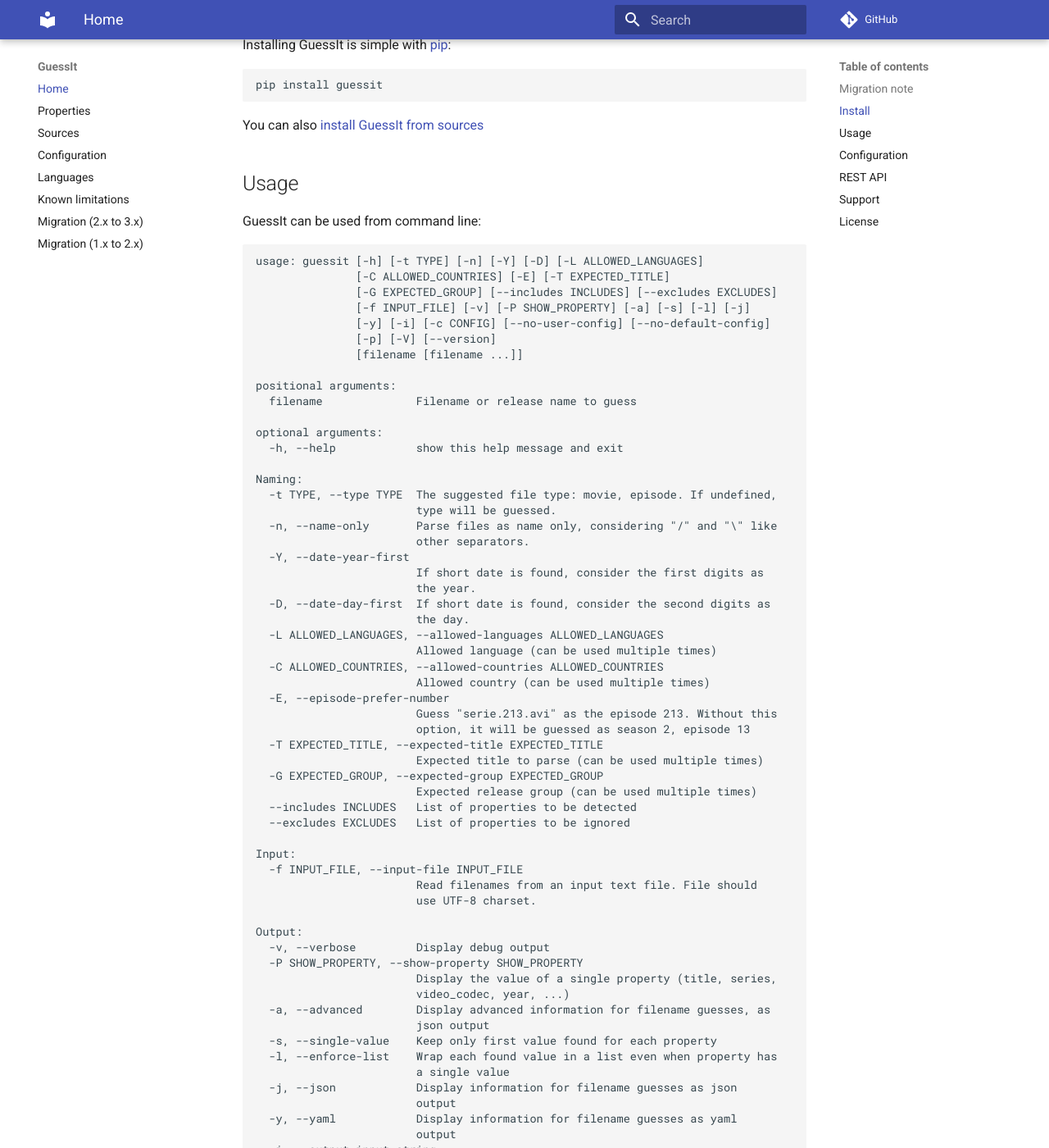
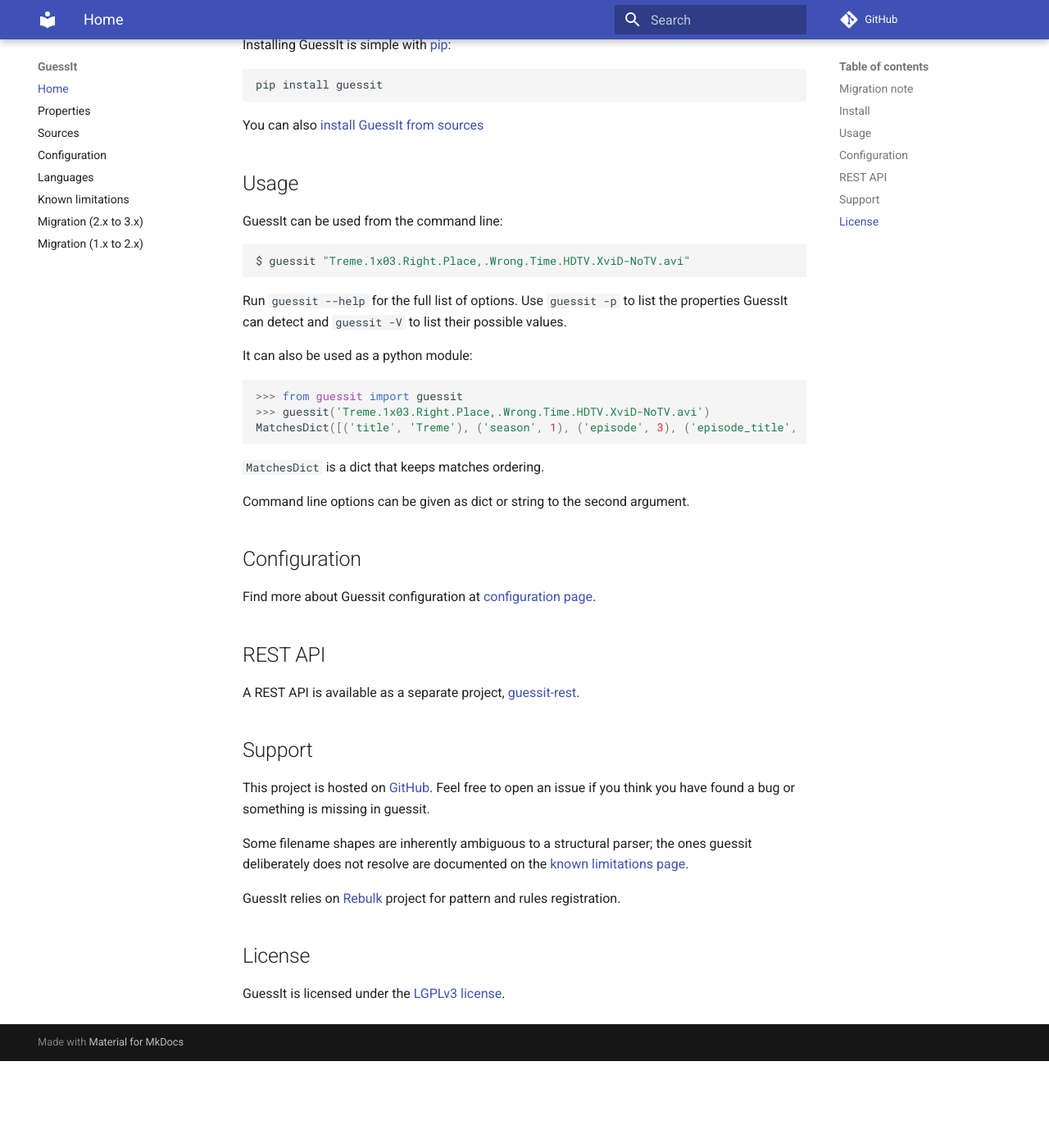
Before and after one commit to guessit-io/guessit, an MkDocs documentation site: the page built from docs/index.md, in a window 1280 px wide and 1400 px high, scrolled down 935 px. Shown: the whole window at 82% size. Built offline with MkDocs 1.6.1 and Material for MkDocs 9.7.7, drawn with Linux system fonts in a browser that asks for light colours; comment, search, counter and statistics services are not loaded; after the commit the page ends 2229 px from its top, so only the background shows below that; some of the changed text lies outside the part shown.

Commit message:
docs(index): drop the stale CLI help dump and fix the REST API note
Replace the hand-pasted argparse --help output (already drifted from the
real output) with a short example plus a pointer to guessit --help / -p /
-V. Reword the REST API section: guessit-rest already exists, so it is no
longer "available soon".

Closes #901

Co-Authored-By: Claude Opus 4.8 (1M context) <noreply@anthropic.com>
Claude-Session: https://claude.ai/code/session_01MmzajDoiRDF6Lq6MtD3gVL

````diff
--- a/docs/index.md
+++ b/docs/index.md
@@ -56,92 +56,14 @@ You can also [install GuessIt from sources](./sources.md)
 Usage
 -----
 
-GuessIt can be used from command line:
+GuessIt can be used from the command line:
 
+```bash
+$ guessit "Treme.1x03.Right.Place,.Wrong.Time.HDTV.XviD-NoTV.avi"
 ```
-usage: guessit [-h] [-t TYPE] [-n] [-Y] [-D] [-L ALLOWED_LANGUAGES]
-               [-C ALLOWED_COUNTRIES] [-E] [-T EXPECTED_TITLE]
-               [-G EXPECTED_GROUP] [--includes INCLUDES] [--excludes EXCLUDES]
-               [-f INPUT_FILE] [-v] [-P SHOW_PROPERTY] [-a] [-s] [-l] [-j]
-               [-y] [-i] [-c CONFIG] [--no-user-config] [--no-default-config]
-               [-p] [-V] [--version]
-               [filename [filename ...]]
 
-positional arguments:
-  filename              Filename or release name to guess
-
-optional arguments:
-  -h, --help            show this help message and exit
-
-Naming:
-  -t TYPE, --type TYPE  The suggested file type: movie, episode. If undefined,
-                        type will be guessed.
-  -n, --name-only       Parse files as name only, considering "/" and "\" like
-                        other separators.
-  -Y, --date-year-first
-                        If short date is found, consider the first digits as
-                        the year.
-  -D, --date-day-first  If short date is found, consider the second digits as
-                        the day.
-  -L ALLOWED_LANGUAGES, --allowed-languages ALLOWED_LANGUAGES
-                        Allowed language (can be used multiple times)
-  -C ALLOWED_COUNTRIES, --allowed-countries ALLOWED_COUNTRIES
-                        Allowed country (can be used multiple times)
-  -E, --episode-prefer-number
-                        Guess "serie.213.avi" as the episode 213. Without this
-                        option, it will be guessed as season 2, episode 13
-  -T EXPECTED_TITLE, --expected-title EXPECTED_TITLE
-                        Expected title to parse (can be used multiple times)
-  -G EXPECTED_GROUP, --expected-group EXPECTED_GROUP
-                        Expected release group (can be used multiple times)
-  --includes INCLUDES   List of properties to be detected
-  --excludes EXCLUDES   List of properties to be ignored
-
-Input:
-  -f INPUT_FILE, --input-file INPUT_FILE
-                        Read filenames from an input text file. File should
-                        use UTF-8 charset.
-
-Output:
-  -v, --verbose         Display debug output
-  -P SHOW_PROPERTY, --show-property SHOW_PROPERTY
-                        Display the value of a single property (title, series,
-                        video_codec, year, ...)
-  -a, --advanced        Display advanced information for filename guesses, as
-                        json output
-  -s, --single-value    Keep only first value found for each property
-  -l, --enforce-list    Wrap each found value in a list even when property has
-                        a single value
-  -j, --json            Display information for filename guesses as json
-                        output
-  -y, --yaml            Display information for filename guesses as yaml
-                        output
-  -i, --output-input-string
-                        Add input_string property in the output
-
-Configuration:
-  -c CONFIG, --config CONFIG
-                        Filepath to configuration file. Configuration file
-                        contains the same options as those from command line
-                        options, but option names have "-" characters replaced
-                        with "_". This configuration will be merged with
-                        default and user configuration files.
-  --no-user-config      Disable user configuration. If not defined, guessit
-                        tries to read configuration files at
-                        ~/.guessit/options.(json|yml|yaml) and
-                        ~/.config/guessit/options.(json|yml|yaml)
-  --no-default-config   Disable default configuration. This should be done
-                        only if you are providing a full configuration through
-                        user configuration or --config option. If no
-                        "advanced_config" is provided by another configuration
-                        file, it will still be loaded from default
-                        configuration.
-
-Information:
-  -p, --properties      Display properties that can be guessed.
-  -V, --values          Display property values that can be guessed.
-  --version             Display the guessit version.
-```
+Run `guessit --help` for the full list of options. Use `guessit -p` to list the
+properties GuessIt can detect and `guessit -V` to list their possible values.
 
 It can also be used as a python module:
 
@@ -161,9 +83,7 @@ Find more about Guessit configuration at [configuration page](./configuration.md
 REST API
 --------
 
-A REST API will be available soon ...
-
-Sources are available in a dedicated [guessit-rest repository](https://github.com/Toilal/guessit-rest).
+A REST API is available as a separate project, [guessit-rest](https://github.com/Toilal/guessit-rest).
 
 Support
 -------
````
